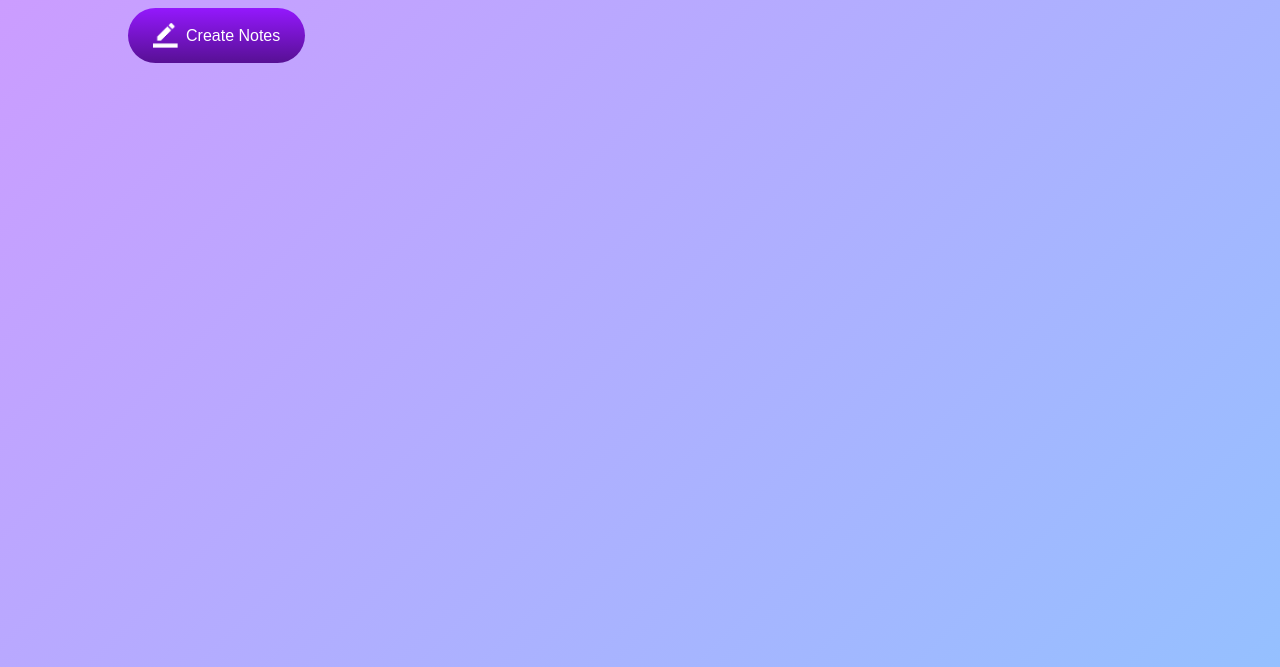
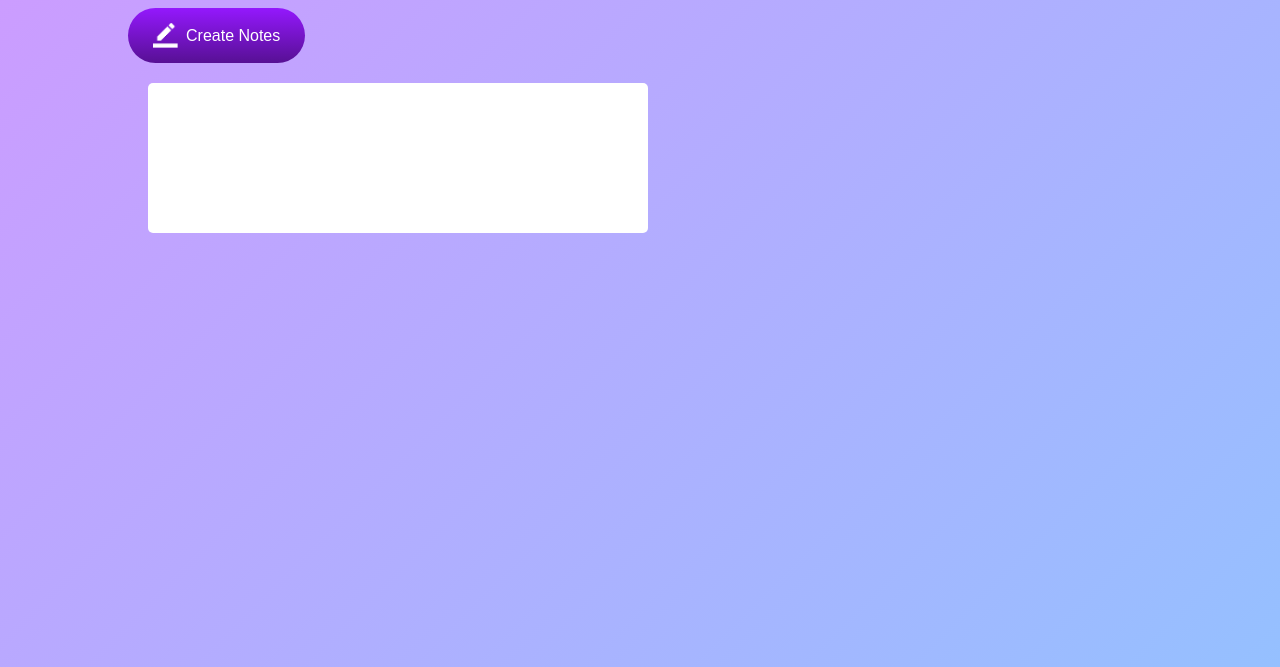
Before and after one commit to HassanEhsani/Note-App, a plain HTML site: page index.html in a window 1280 px wide. Shown: the part 133-800 px from the top of the page. Drawn offline with Linux system fonts and the light colour scheme.

Commit message:
i wrote the code css about the input box

```diff
--- a/index.html
+++ b/index.html
@@ -1,15 +1,21 @@
 <!DOCTYPE html>
 <html lang="en">
+
 <head>
     <meta charset="UTF-8">
     <meta name="viewport" content="width=device-width, initial-scale=1.0">
     <link rel="stylesheet" href="style.css">
     <title>Note App</title>
 </head>
+
 <body>
     <div class="container">
-        <h1><img src="images/notes.png" >Notes</h1>
+        <h1><img src="images/notes.png">Notes</h1>
         <button><img src="images/edit.png" alt="">Create Notes</button>
+        <div class="notes-container">
+            <p contenteditable="true" class="input-box"></p>
+        </div>
     </div>
 </body>
+
 </html>
--- a/style.css
+++ b/style.css
@@ -42,3 +42,15 @@
     margin: 30px 0 20px;
     cursor: pointer;
 }
+.input-box{
+    position: relative;
+    width: 100%;
+    max-width: 500px;
+    min-height: 150px;
+    background: #fff;
+    color: #333;
+    padding: 20px;
+    margin: 20px;
+    outline: none;
+    border-radius: 5px;
+}
```
